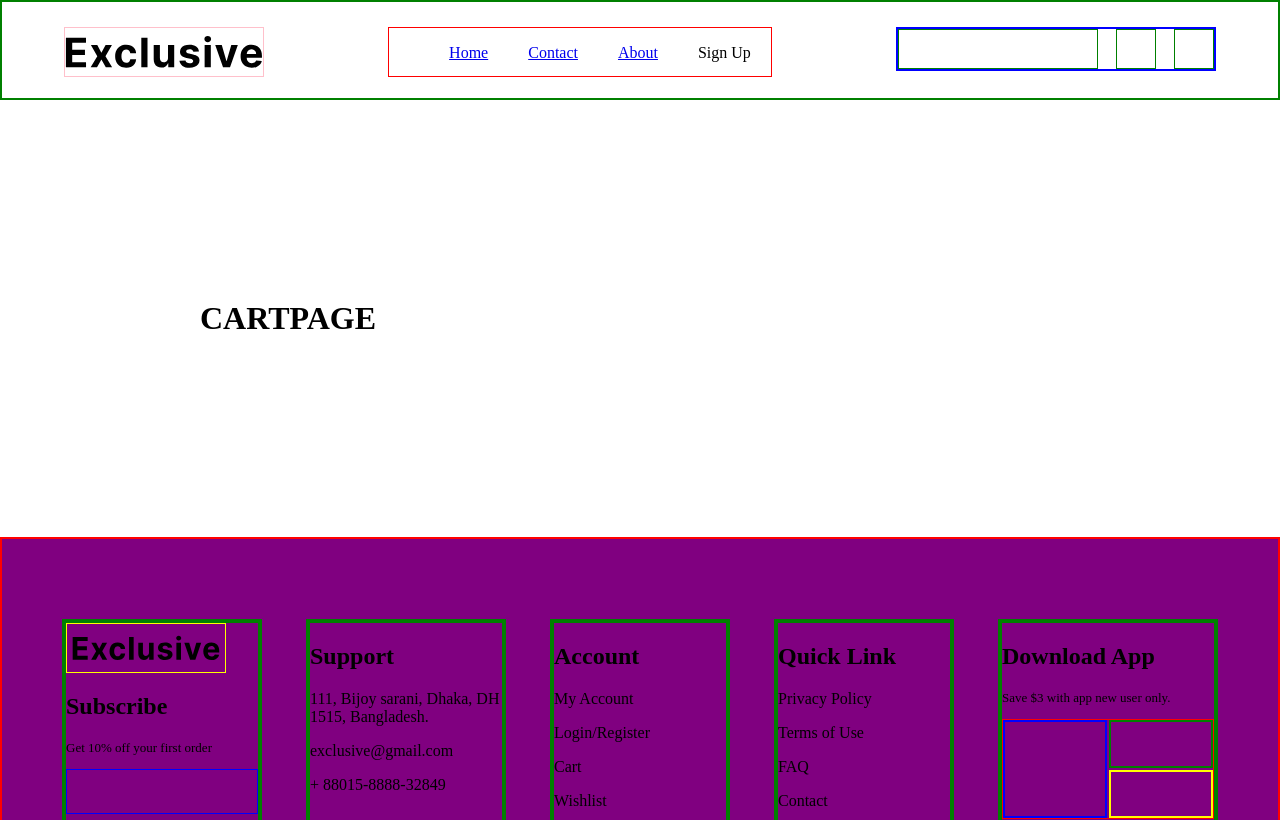
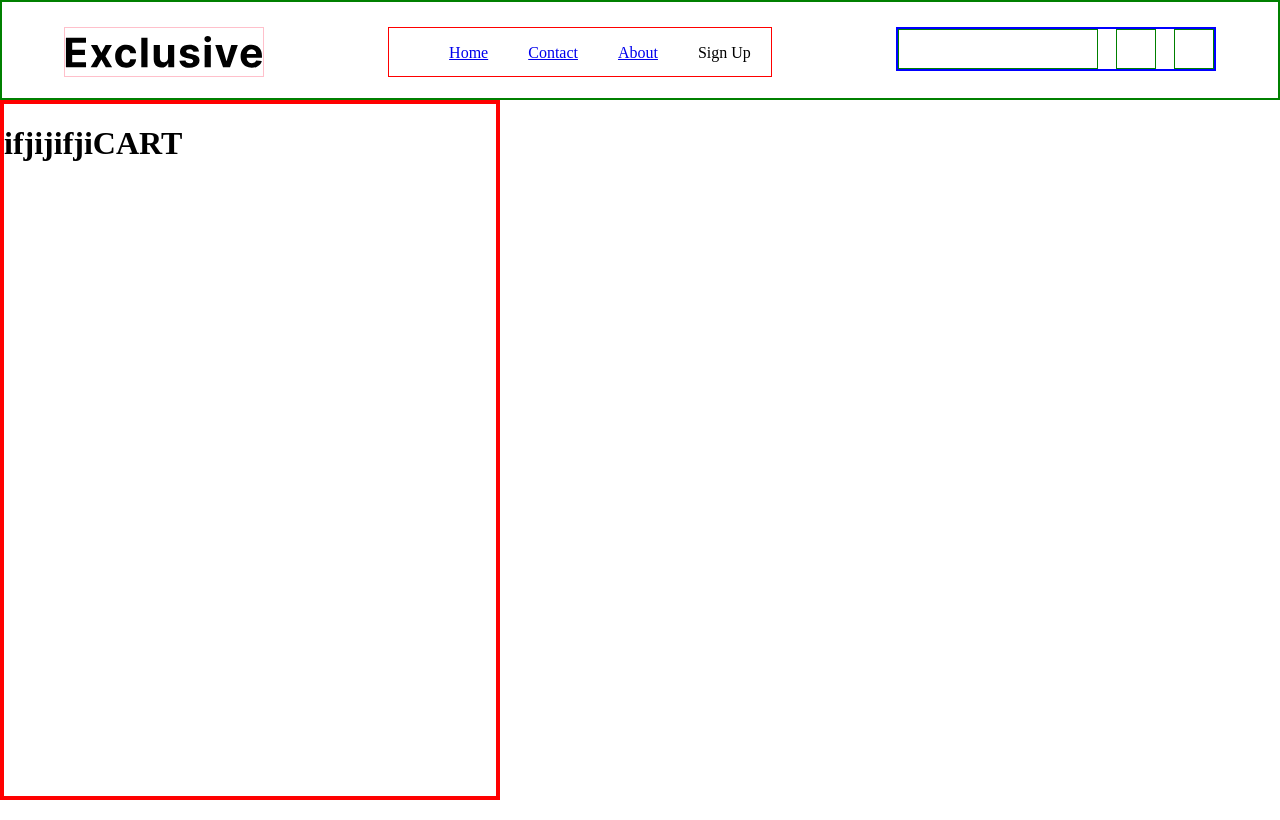
Before and after one commit to olatunji-20/exclusive, a Vue app: page /cart-page in a window 1280 px wide. Shown: the top 820 px of the page. Built offline with nearby package versions, Linux system fonts and the light colour scheme.

Commit message:
created addToCart function

```diff
--- /dev/null
+++ b/src/components/Cart.vue
@@ -0,0 +1,29 @@
+<template>
+  <div class="border">
+    <h1>ifjijifjiCART</h1>
+    <h4 v-for="(product) in cartStore.cartItems" :key="product.id">{{ product.productImage }}</h4>
+  </div>
+</template>
+
+<script>
+import { useCartStore } from '../stores/cartStore';
+
+export default {
+    name: 'Cart',
+    setup() {
+        const cartStore = useCartStore();
+        return {
+            cartStore
+        }
+    }
+
+}
+</script>
+
+<style>
+.border {
+    border: 4px solid red;
+    width: 500px;
+    height: 700px;
+}
+</style>
--- a/src/stores/cartStore.js
+++ b/src/stores/cartStore.js
@@ -8,6 +8,41 @@ export const useCartStore = defineStore('cartStore', {
     },
     actions: {
         addToCart(payload) {
+            const existingItem = this.cartItems.find(item => {
+                return item.id === payload.product.id
+            })
+
+            if(existingItem) {
+                let existingItemIndex = this.cartItems.findIndex(
+                    item => item.productName === existingItem.productName
+                )
+                this.cartItems[existingItemIndex] = existingItem
+                existingItem.quantity = existingItem.quantity + payload.number
+            } else {
+                this.cartItems.push({
+                    id: payload.product.id,
+                    productName: payload.product.productName,
+                    price: payload.product.price,
+                    rating: payload.product.rating,
+                    productImage: payload.product.productImage,
+                    discount: payload.product.discount,
+                    quantity: payload.quantity
+                })
+            }
+
+
+
+
+
+
+
+
+
+
+
+
+
+
             console.log("lala", payload.quantity)
             console.log("lalawq", payload.product.productName)
         }
--- a/src/views/CartPage.vue
+++ b/src/views/CartPage.vue
@@ -1,19 +1,22 @@
 <template>
   <NavBar />
+  <Cart />
   <h1>CARTPAGE</h1>
   <FootBar />
 </template>
 
 <script>
+import NavBar from '../components/NavBar.vue';
+import Cart from '../components/Cart.vue';
 import FootBar from '../components/FootBar.vue';
-import NavBar from '../components/NavBar.vue';
 
 export default {
     name: 'CartPage',
     components: {
-        NavBar,
-        FootBar
-    }
+    NavBar,
+    FootBar,
+    Cart
+}
 }
 </script>
 
```
